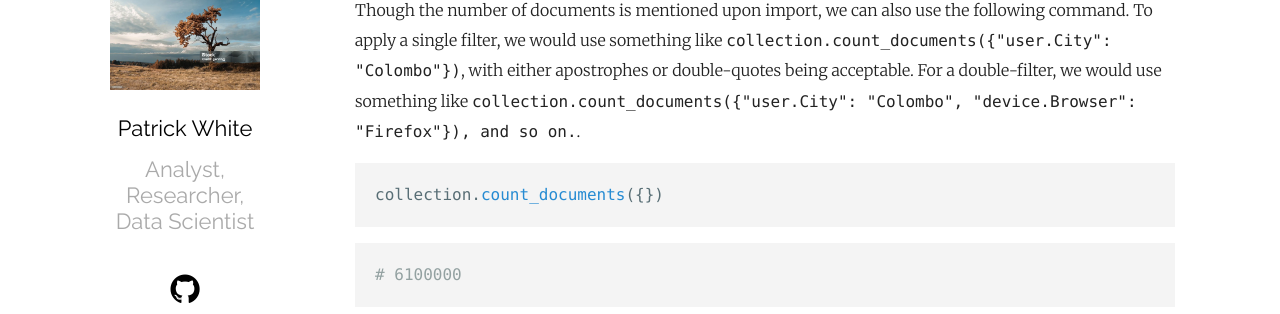
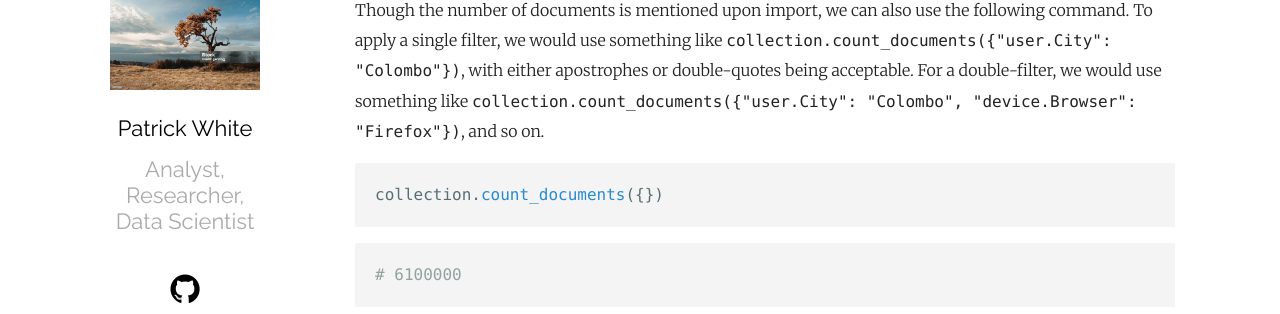
Before and after one commit to pw598/pw598.github.io, a Jekyll site: the page built from _posts/2025-06-21-MongoDB-II-Aggregation-Pipelines-via-PyMongo.md, in a window 1280 px wide and 900 px high, scrolled down 5457 px. Shown: the part 168-482 px from the top of the window. Built offline with Jekyll 4.4.1, drawn with Linux system fonts in a browser that asks for light colours.

Commit message:
Add files via upload

````diff
--- a/_posts/2025-06-21-MongoDB-II-Aggregation-Pipelines-via-PyMongo.md
+++ b/_posts/2025-06-21-MongoDB-II-Aggregation-Pipelines-via-PyMongo.md
@@ -222,7 +222,7 @@ collection.find_one()
 
 ## Count of Records
 
-Though the number of documents is mentioned upon import, we can also use the following command. To apply a single filter, we would use something like <code>collection.count_documents({"user.City": "Colombo"})</code>, with either apostrophes or double-quotes being acceptable. For a double-filter, we would use something like <code>collection.count_documents({"user.City": "Colombo", "device.Browser": "Firefox"}), and so on.</code>.
+Though the number of documents is mentioned upon import, we can also use the following command. To apply a single filter, we would use something like <code>collection.count_documents({"user.City": "Colombo"})</code>, with either apostrophes or double-quotes being acceptable. For a double-filter, we would use something like <code>collection.count_documents({"user.City": "Colombo", "device.Browser": "Firefox"})</code>, and so on.
 
 
 ```python
````
